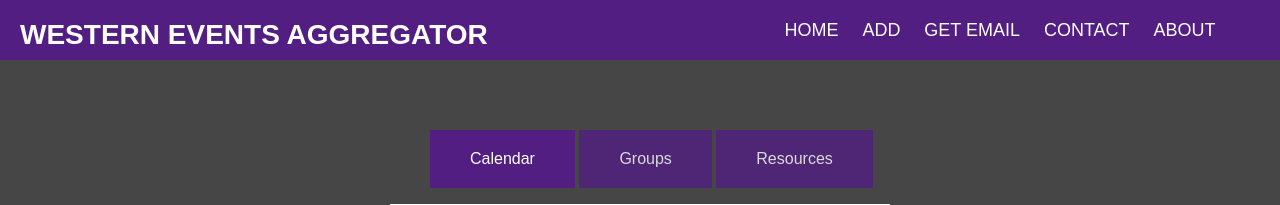
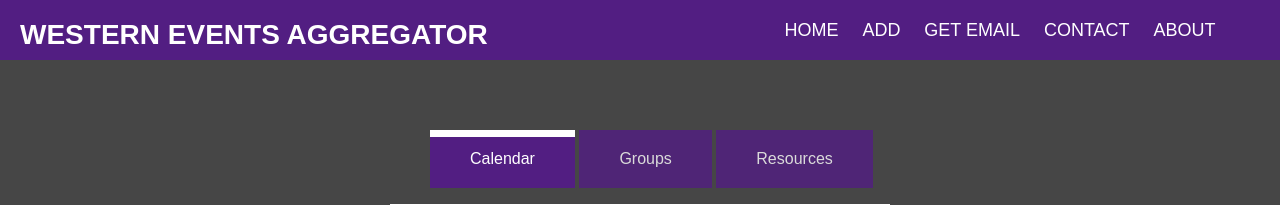
Before and after one commit to DragosRotaru/WesternEventsAgregator, a Flask app: page / in a window 1280 px wide; the page is wider, and only the part inside the window is pictured. Shown: the top 205 px of that part. Run offline with Flask 2, Linux system fonts and the light colour scheme; data that the repository does not hold is empty; some libraries are stand-ins or nearby versions.

Commit message:
implemented tabbed content

```diff
--- a/static/styles.css
+++ b/static/styles.css
@@ -102,6 +102,15 @@
   min-height:200px;
 }
 
+.line {
+  position:absolute;
+  width: 0;
+  height: 7px;
+  background-color: #fff;
+  top: 0;
+  left: 0;
+}
+
 .content{
   margin-bottom: 10px;
   margin-top: 0px;
```
